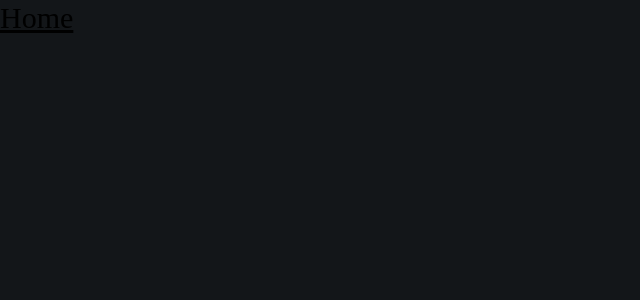
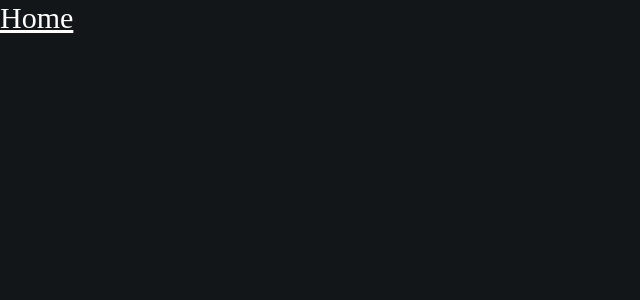
Before and after one commit to nooby6/carepulse, a Next.js app: page / in a window 1280 px wide. Shown: the top 300 px of the page, without its empty margins (0-640 px from the left). Built offline with nearby package versions, Linux system fonts and the light colour scheme.

Commit message:
Refactor Home component: Update heading text color

```diff
--- a/app/page.tsx
+++ b/app/page.tsx
@@ -1,7 +1,7 @@
 export default function Home() {
   return (
    <div>
-    <h1 className="text-3xl underline">Home</h1>
+    <h1 className="text-white text-3xl underline">Home</h1>
    </div>
   );
 }
```
